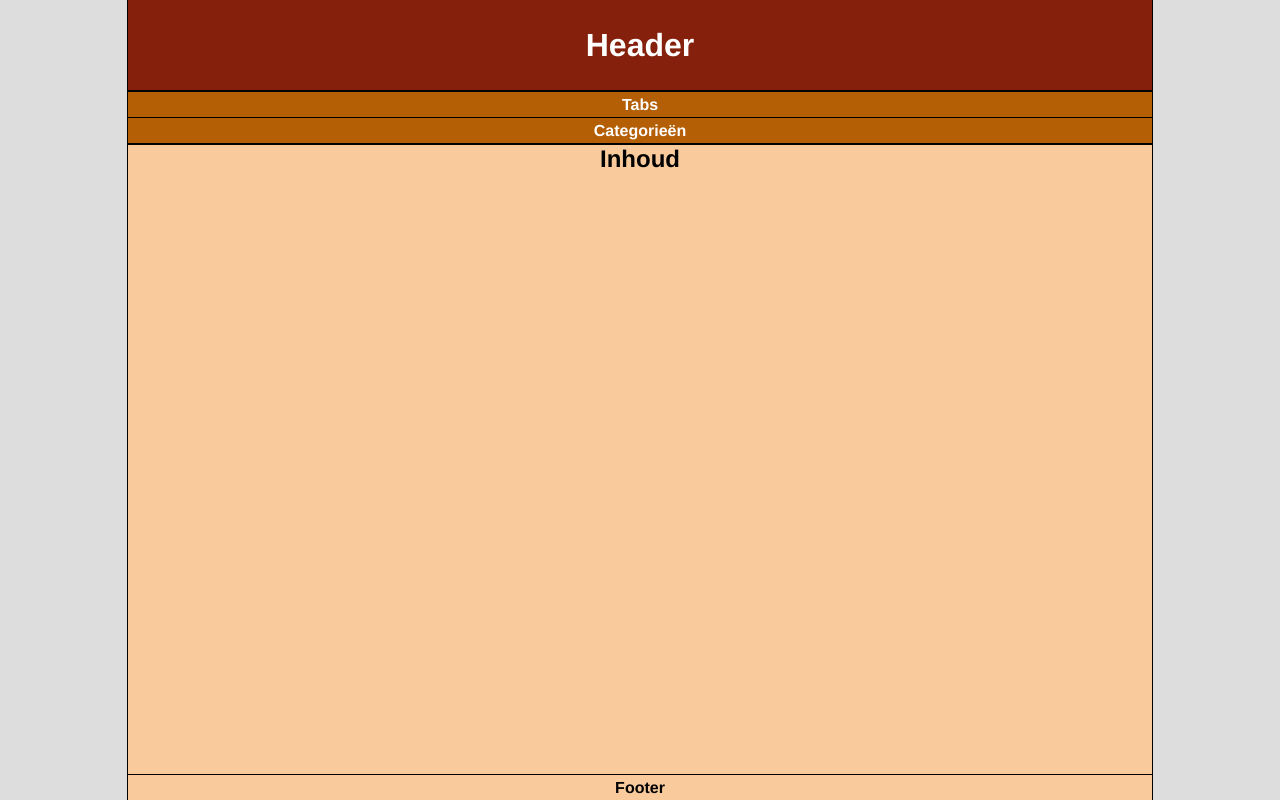
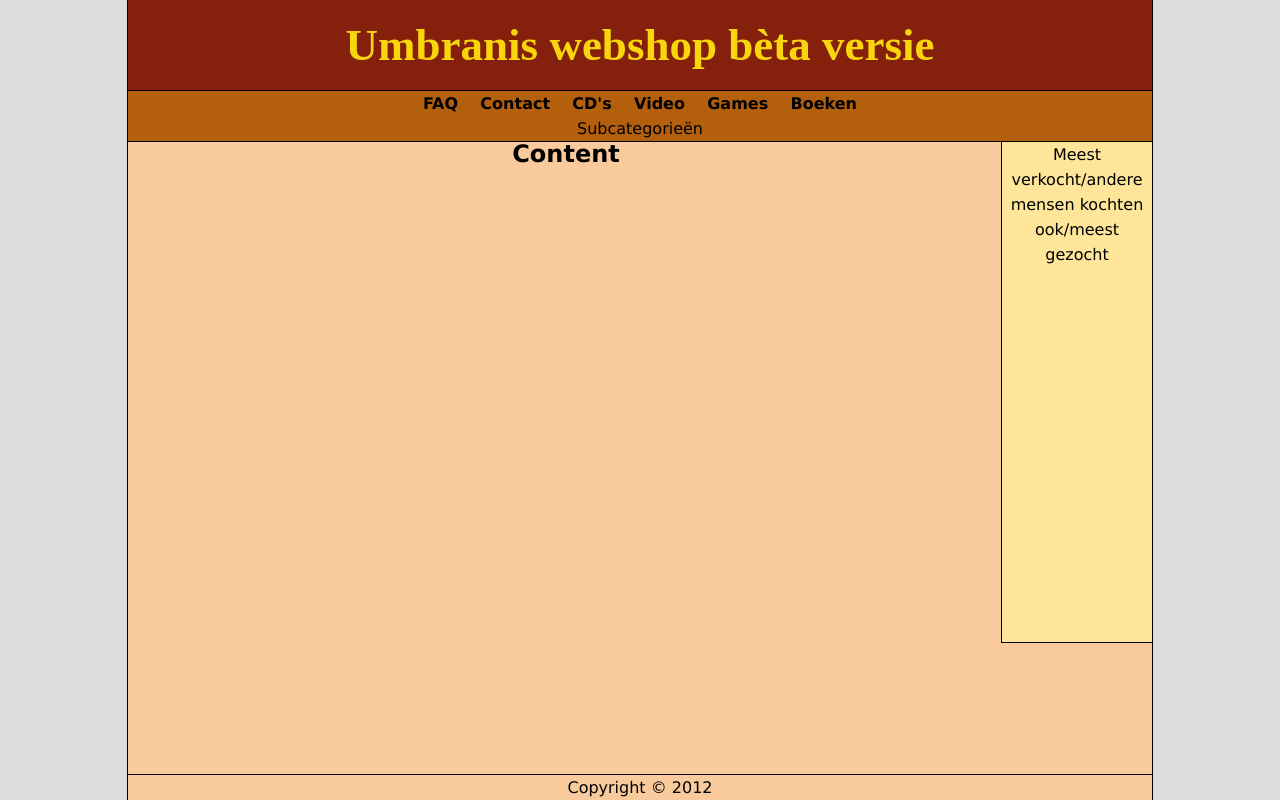
Before and after one commit to TomPeerdeman/Umbranis, a PHP site: page / in a window 1280 px wide. Run offline with PHP 8.4, Linux system fonts and the light colour scheme.

Commit message:
Verbeterde layout

```diff
--- /dev/null
+++ b/layout/v1/index.html
@@ -0,0 +1,25 @@
+<!DOCTYPE html PUBLIC "-//W3C//DTD XHTML 1.1//EN" "http://www.w3.org/TR/xhtml11/DTD/xhtml11.dtd">
+<html xmlns="http://www.w3.org/1999/xhtml">
+<head>
+	<title>Umbranis webshop b&egrave;ta versie</title>
+	<meta http-equiv="Content-Type" content="text/html; charset=utf-8" />
+	<link rel="stylesheet" href="style.css" type="text/css" />
+</head>
+<body>
+	<div id="container">
+		<div id="header"><h1>Umbranis webshop b&egrave;ta versie</h1></div>
+		<div id="tabs"><strong>FAQ&nbsp;&nbsp;&nbsp;&nbsp;Contact&nbsp;&nbsp;&nbsp;&nbsp;CD's&nbsp;&nbsp;&nbsp;&nbsp;Video&nbsp;&nbsp;&nbsp;&nbsp;Games&nbsp;&nbsp;&nbsp;&nbsp;Boeken</strong><br />Subcategorie&euml;n</div>
+		<div id="content">
+			<div id="left">Meest verkocht/andere mensen kochten ook/meest gezocht</div>
+			<div id="right">
+				<h2>Content</h2>
+			</div>
+			<br />
+			<br />
+			<br />
+			<div style="clear: both; height: 30px;"></div>
+			<div id="footer">Copyright &copy; 2012</div>
+		</div>
+	</div>
+</body>
+</html>
--- a/layout/v1/index.php
+++ /dev/null
@@ -1,27 +0,0 @@
-<!DOCTYPE html PUBLIC "-//W3C//DTD XHTML 1.1//EN" "http://www.w3.org/TR/xhtml11/DTD/xhtml11.dtd">
-<html xmlns="http://www.w3.org/1999/xhtml">
-	<head>
-		<title>Umbranis webshop b&egrave;ta</title>
-		<meta http-equiv="Content-Type" content="text/html; charset=utf-8" />
-		<link rel="stylesheet" href="style.css" type="text/css" />
-	</head>
-	<body>
-		<div id="container">
-			<div id="header"><h1>Header</h1></div>
-			<div id="tabs"><strong>Tabs</strong></div>
-			<div id="cats"><strong>Categorie&euml;n</strong></div>
-			<div id="content">
-				<h2>Inhoud</h2>
-				<?php
-					if(isset($_GET['n'])){
-						for($i = 0; $i < intval($_GET['n']); $i++){
-							echo "<br />" . $i;
-						}
-					}
-				?>
-				<br /><br /><br />
-				<div id="footer"><strong>Footer</strong></div>
-			</div>
-		</div>
-	</body>
-</html>
--- a/layout/v1/style.css
+++ b/layout/v1/style.css
@@ -6,56 +6,67 @@
 html, body{
 	width: 100%;
 	height: 100%;
-	background-color: #dddddd;
-	font-family: Helvetica;
-}
-
-#header, #tabs, #cats, #content, #container{
-	width: 100%;
-	text-align: center;
+	background-color: #DDDDDD;
+	font-family: Verdana;
 }
 
 #container{
+	background-color: #F9CB9C;
 	width: 1024px;
+	min-height: 100%;
 	margin-left: auto;
 	margin-right: auto;
-	min-height: 100%;
-	background-color: rgb(249, 203, 156);
+	text-align: center;
 	border: solid 1px black;
+	border-top: none;
 	border-bottom: none;
-	border-top: none;
 	position: relative;
+}
+
+#header, #tabs, #content, #footer{
+	width: 100%;
+	line-height: 25px;
 }
 
 #header{
 	height: 90px;
-	border-bottom: solid 2px black;
-	background-color: rgb(133, 32, 12);
+	background-color: #85200C;
+	border-bottom: solid 1px black;
 	line-height: 90px;
-	color: white;
+	font-family: Gigi;
 }
 
-#tabs, #cats{
-	height: 25px;
-	border-bottom: solid 1px black;
-	background-color: rgb(180, 95, 6);
-	line-height: 25px;
-	color: white;
+#header h1{
+	font-size: 45px;
+	/*color: rgb(255, 128, 64);*/
+	color: rgb(248, 213, 12);
 }
 
-#cats{
-	border-bottom: solid 2px black;
-}
-
-#content{
+#tabs{
+	height: 50px;
+	background-color: #B45F0C;
+	border-bottom: solid 1px black;
 }
 
 #footer{
-	height: 25px;
-	line-height: 25px;
 	border-top: solid 1px black;
 	position: absolute;
 	bottom: 0px;
-	left: 0px;
-	width: 1024px;
+	height: 25px;
 }
+
+#left, #right{
+	float: right;
+}
+
+#left{
+	width: 150px;
+	background-color: #FFE599;
+	border-left: solid 1px black;
+	border-bottom: solid 1px black;
+	height: 500px;
+}
+
+#right{
+	width: 870px;
+}
```
